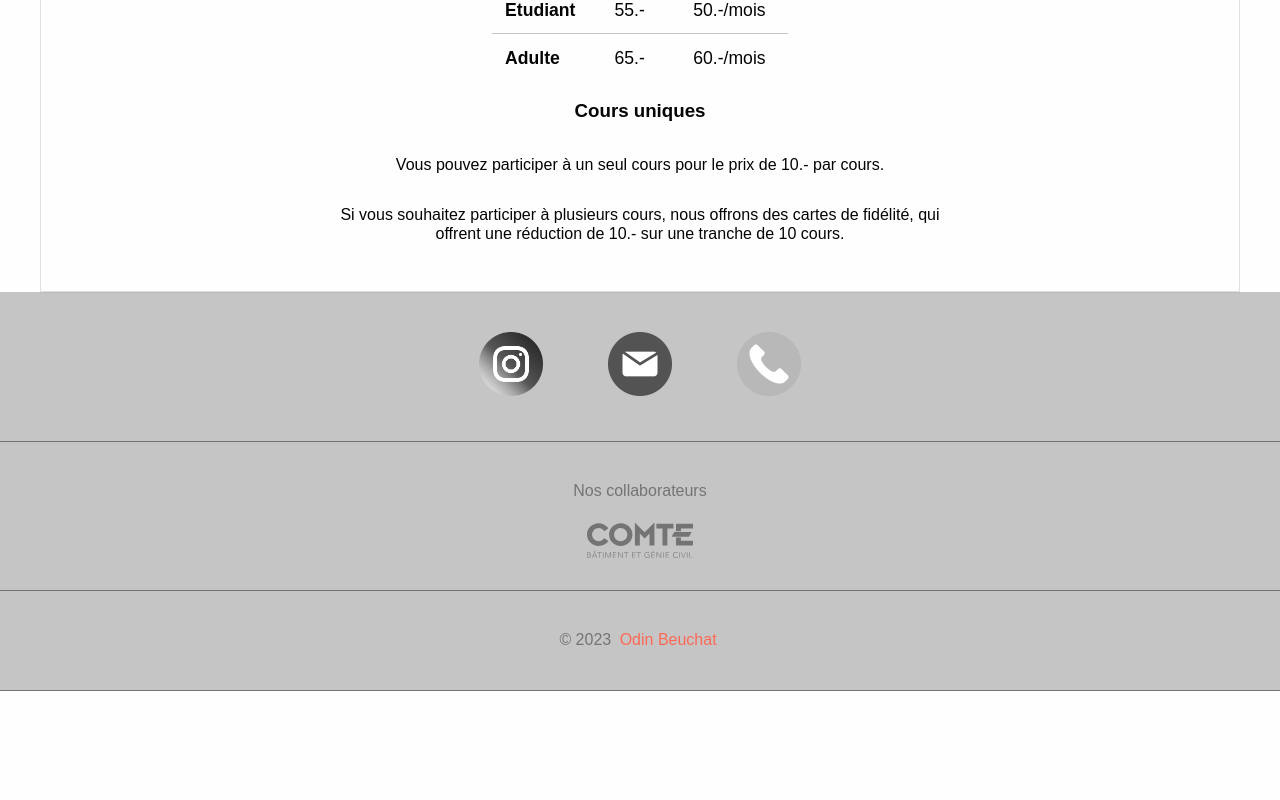
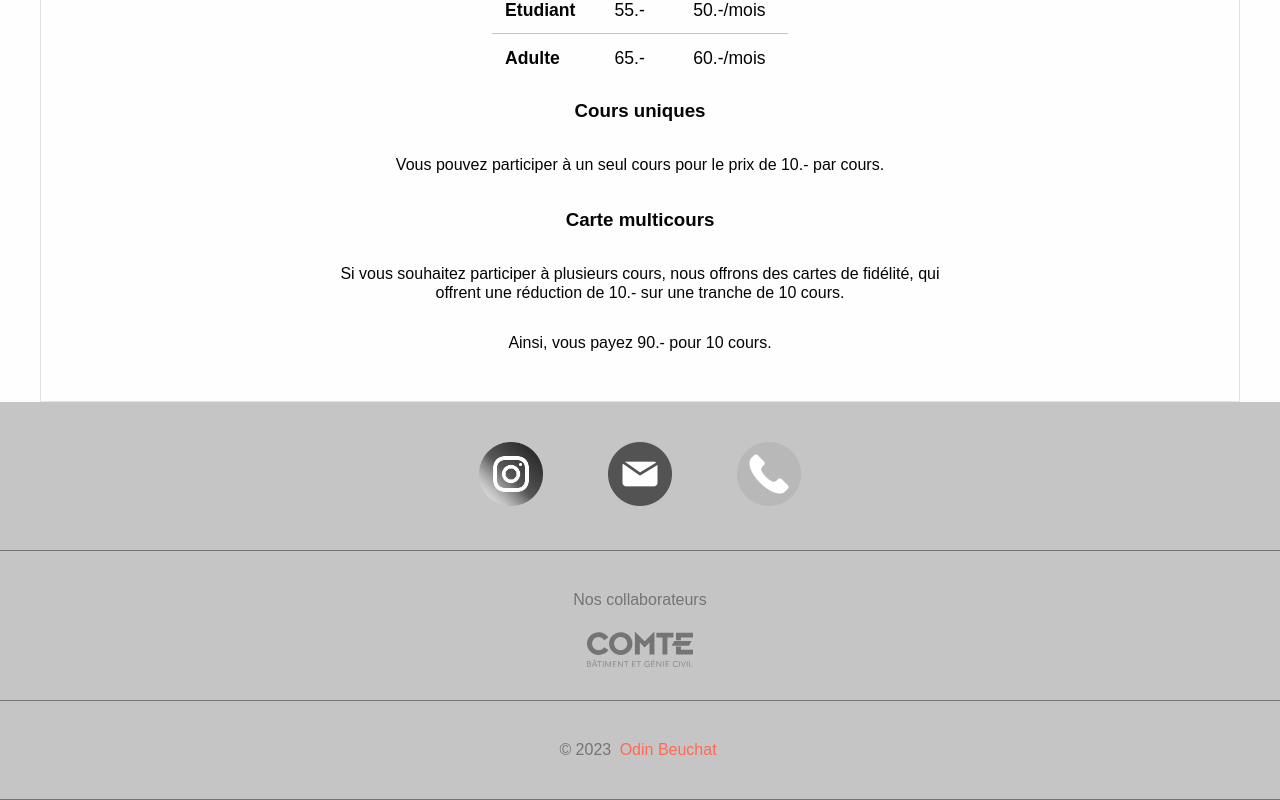
Before and after one commit to drafolin/siam-gym, a React (Vite) app: page /cours in a window 1280 px wide. Shown: the part 1039-1839 px from the top of the page. Before the commit the page ends 1730 px from the top, so only its background shows below. Built offline with nearby package versions, Linux system fonts and the light colour scheme; a web font is replaced by a local one.

Commit message:
added title

```diff
--- a/src/pages/cours/index.tsx
+++ b/src/pages/cours/index.tsx
@@ -79,9 +79,13 @@ export const Page = () => {
             <p>
                 Vous pouvez participer à un seul cours pour le prix de 10.- par cours.
             </p>
+            <h3>Carte multicours</h3>
             <p>
                 Si vous souhaitez participer à plusieurs cours, nous offrons des cartes
                 de fidélité, qui offrent une réduction de 10.- sur une tranche de 10 cours.
+            </p>
+            <p>
+                Ainsi, vous payez 90.- pour 10 cours.
             </p>
         </section>
     </main>;
```
Lines whose indentation alone changed are shown as unchanged.
